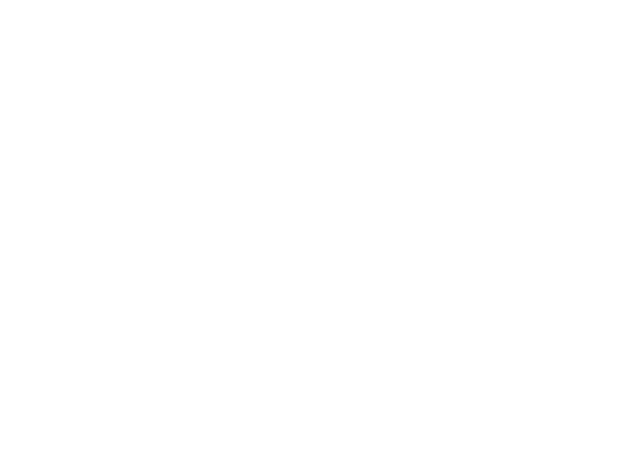
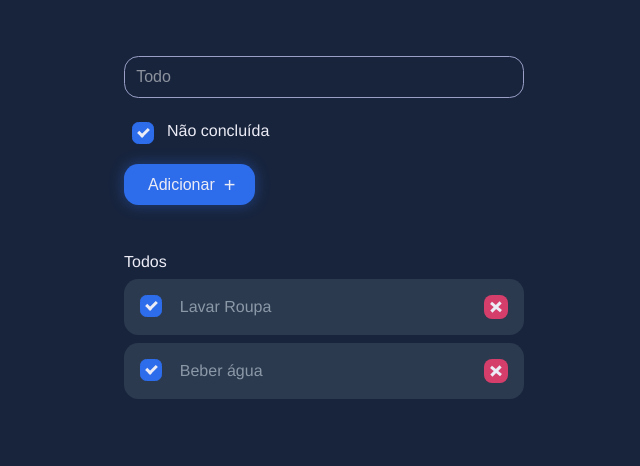
Before and after one commit to gabrielcaiana/todoList, a website built with webpack: page front/public/index.html in a window 1280 px wide. Shown: the whole page, without its empty margins (316-956 px from the left). Built offline with nearby package versions, Linux system fonts and the light colour scheme; data requests are answered from the project's data file.

Commit message:
configurando o css no webpack

```diff
--- a/fake-api/db.json
+++ b/fake-api/db.json
@@ -19,6 +19,11 @@
       "id": 4,
       "text": "Estudar Node.js",
       "done": false
+    },
+    {
+      "id": 5,
+      "text": "testando o update",
+      "done": true
     }
   ]
 }
--- a/front/public/index.html
+++ b/front/public/index.html
@@ -1,13 +1,45 @@
 <!DOCTYPE html>
 <html lang="en">
-<head>
-    <meta charset="UTF-8">
-    <meta http-equiv="X-UA-Compatible" content="IE=edge">
-    <meta name="viewport" content="width=device-width, initial-scale=1.0">
+  <head>
+    <meta charset="UTF-8" />
+    <meta name="viewport" content="width=device-width, initial-scale=1.0" />
     <title>Todo List</title>
-</head>
-<body>
+  </head>
+  <body>
+    <div id="app">
+      <form>
+        <input type="text" placeholder="Todo" />
 
+        <label class="checkbox-input">
+          Não concluída
+          <input type="checkbox" checked="true" />
+          <span class="checkmark"></span>
+        </label>
+
+        <button type="submit">Adicionar</button>
+      </form>
+
+      <ul class="todos">
+        <span class="todos-title">Todos</span>
+
+        <li class="todo">
+          <label class="checkbox-input">
+            <input type="checkbox" checked="true" />
+            <span class="checkmark"></span>
+          </label>
+          <span class="todo-text">Lavar Roupa</span>
+          <a class="todo-delete"></a>
+        </li>
+        <li class="todo">
+          <label class="checkbox-input">
+            <input type="checkbox" checked="true" />
+            <span class="checkmark"></span>
+          </label>
+          <span class="todo-text">Beber água</span>
+          <a class="todo-delete"></a>
+        </li>
+      </ul>
+    </div>
     <script src="./bundle.js"></script>
-</body>
+  </body>
 </html>
--- /dev/null
+++ b/front/src/assets/css/main.css
@@ -0,0 +1,196 @@
+body {
+    background-color: #18243c;
+    font-family: 'Montserrat', 'Avenir', 'Helvetica', 'Arial', sans-serif;
+    font-size: 16px;
+    display: flex;
+    align-items: center;
+    justify-content: center;
+  }
+
+  #app {
+    padding: 3rem;
+    display: grid;
+    grid-template-columns: minmax(0px, 400px);
+    grid-gap: 2rem;
+  }
+
+  form {
+    display: grid;
+    grid-gap: 1.5rem;
+  }
+
+  form input {
+    background-color: transparent;
+    border: 1px solid #999fc6;
+    border-radius: 0.9rem;
+    padding: 0.7rem;
+    width: 100%;
+    font-size: 16px;
+    outline: none;
+    color: #ececf6;
+    box-sizing: border-box;
+  }
+
+  form input::placeholder {
+    color: rgba(255, 255, 255, 0.5);
+  }
+
+  form button[type='submit'] {
+    background-color: #2d6cea;
+    padding: 0.5rem 1rem;
+    color: #ececf6;
+    border-radius: 0.5rem;
+    border: none;
+    outline: none;
+    width: max-content;
+    padding: 0.7rem 1.5rem;
+    padding-right: 2.5rem;
+    position: relative;
+    font-size: 1rem;
+    border-radius: 0.9rem;
+    cursor: pointer;
+    box-shadow: 0px 0 13px 2px rgba(45, 108, 234, 0.3);
+    transition: all 0.2s linear;
+  }
+
+  form button[type='submit']:hover {
+    background-color: #1b5cdc;
+  }
+
+  form .checkbox-input {
+    margin-left: 0.5rem;
+  }
+
+  form button[type='submit']:after {
+    content: '+';
+    position: absolute;
+    right: 1.2rem;
+    font-size: 20px;
+    font-weight: 100;
+    top: 50%;
+    transform: translateY(-50%);
+  }
+
+  .todos {
+    padding: 0;
+    display: grid;
+    grid-gap: 0.5rem;
+  }
+
+  .todos-title {
+    color: #ececf6;
+  }
+
+  .todo {
+    color: #ececf6;
+    background-color: #2b3a4e;
+    padding: 1rem;
+    border-radius: 0.9rem;
+    display: grid;
+    grid-template-columns: max-content 1fr auto;
+    justify-content: start;
+    grid-gap: 0.3rem;
+  }
+
+  .todo .todo-text {
+    width: max-content;
+    color: #8b98a8;
+    align-self: center;
+  }
+
+  .todo .todo-delete {
+    background-color: #d53e6b;
+    width: 24px;
+    height: 24px;
+    border-radius: 0.5rem;
+    cursor: pointer;
+    transition: all 0.2s linear;
+    position: relative;
+  }
+
+  .todo .todo-delete:before,
+  .todo .todo-delete:after {
+    content: '';
+    width: 3px;
+    height: 13px;
+    background-color: #ececf6;
+    position: absolute;
+    top: 50%;
+    left: 50%;
+  }
+
+  .todo .todo-delete:before {
+    transform: translate(-50%, -50%) rotate(45deg);
+  }
+
+  .todo .todo-delete:after {
+    transform: translate(-50%, -50%) rotate(130deg);
+  }
+
+  .todo .todo-delete:hover {
+    background-color: #984848;
+  }
+
+  .todo.done .todo-text {
+    text-decoration: line-through;
+  }
+
+  /* checkbox */
+  .checkbox-input {
+    display: block;
+    position: relative;
+    padding-left: 35px;
+    cursor: pointer;
+    -webkit-user-select: none;
+    -moz-user-select: none;
+    -ms-user-select: none;
+    user-select: none;
+    width: max-content;
+    color: #ececf6;
+  }
+
+  .checkbox-input input {
+    position: absolute;
+    opacity: 0;
+    cursor: pointer;
+    height: 0;
+    width: 0;
+  }
+
+  .checkmark {
+    position: absolute;
+    top: 0;
+    left: 0;
+    height: 20px;
+    width: 20px;
+    background-color: transparent;
+    border: 1px solid #ececf6;
+    border-radius: 0.4rem;
+  }
+
+  .checkbox-input input:checked ~ .checkmark {
+    background-color: #2d6cea;
+    border: 1px solid #2d6cea;
+  }
+
+  .checkmark:after {
+    content: '';
+    position: absolute;
+    display: none;
+  }
+
+  .checkbox-input input:checked ~ .checkmark:after {
+    display: block;
+  }
+
+  .checkbox-input .checkmark:after {
+    left: 7px;
+    top: 3px;
+    width: 4px;
+    height: 8px;
+    border: solid #ececf6;
+    border-width: 0 3px 3px 0;
+    -webkit-transform: rotate(45deg);
+    -ms-transform: rotate(45deg);
+    transform: rotate(45deg);
+  }
--- a/front/src/main.js
+++ b/front/src/main.js
@@ -1,4 +1,5 @@
 import Todos from './api/todos';
+import './assets/css/main.css'
 
 async function exec() {
   const todos = new Todos();
--- a/front/webpack.config.js
+++ b/front/webpack.config.js
@@ -12,4 +12,12 @@ module.exports = {
     port: 8080,
   },
   devtool: 'source-map',
+  module: {
+    rules: [
+      {
+        test: /\.css$/i,
+        use: ["style-loader", "css-loader"],
+      },
+    ],
+  },
 };
--- /dev/null
+++ b/package.json
@@ -0,0 +1,6 @@
+{
+  "devDependencies": {
+    "css-loader": "^5.2.4",
+    "style-loader": "^2.0.0"
+  }
+}
```
Also changed, not shown: 1 other file.
